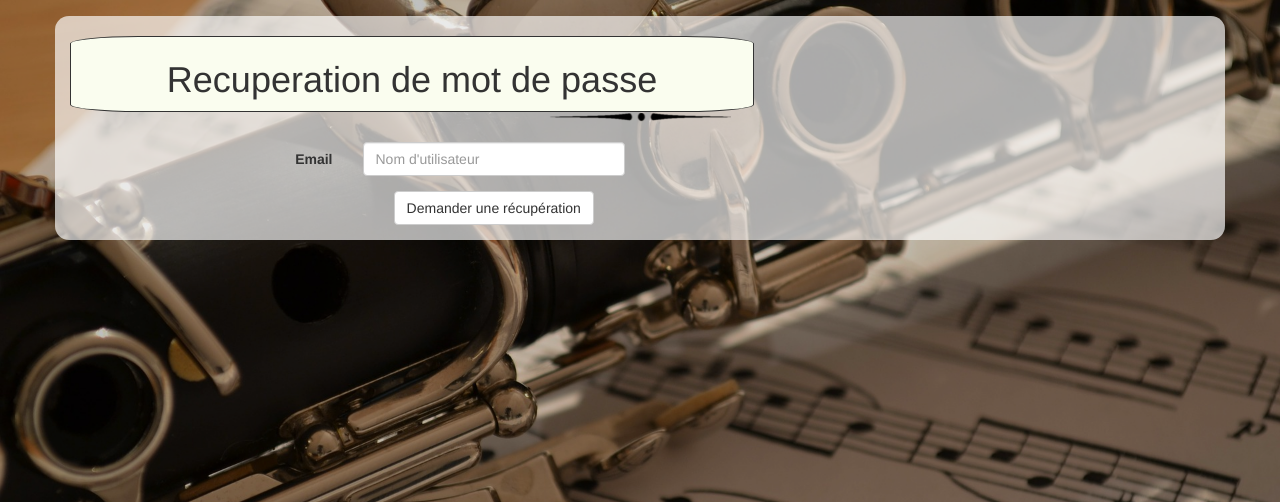
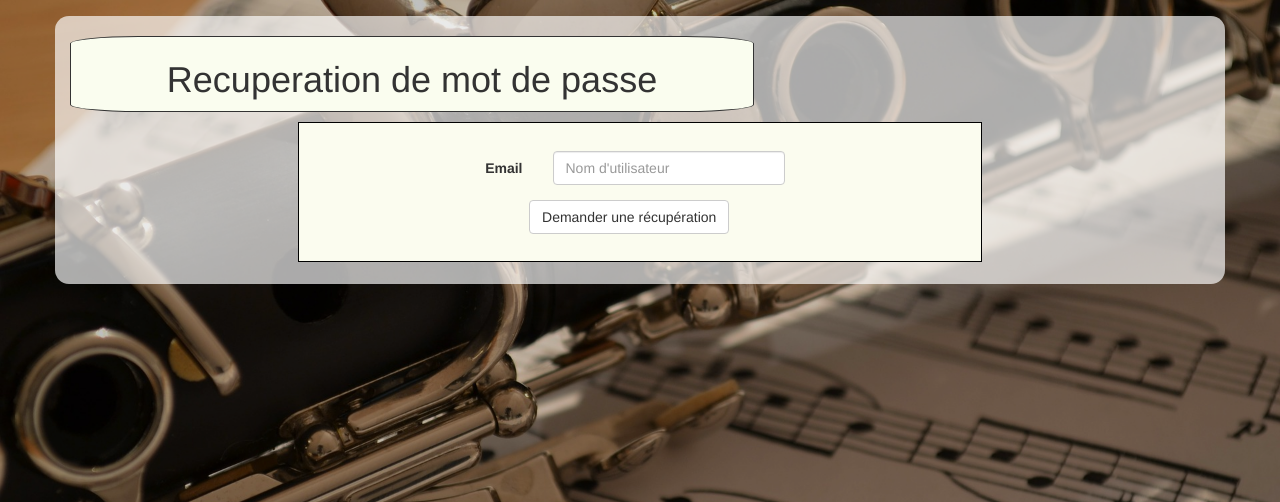
Before and after one commit to Ladislus/dut2_projet_projet-quatuor-2a11b, a Flask app: page /other/mdpOubli/ in a window 1280 px wide. Shown: the part 54-556 px from the top of the page. Run offline with Flask 2, Linux system fonts and the light colour scheme; the visitor is signed in with stand-in values (Sample User, id 1); data comes from the database, SQL or seed files in the repository; data that the repository does not hold is empty; some libraries are stand-ins or nearby versions.

Commit message:
css mdp oubli

```diff
--- a/Developpement/static/styles/css/autre/mdpOubli.css
+++ b/Developpement/static/styles/css/autre/mdpOubli.css
@@ -1,10 +1,24 @@
-
-.underline2{
-  width:16%;
-  margin-top:-2.5%;
-
-}
-
 .liens{
   text-align: center;
 }
+#page{
+  background-color: #fbfcef;
+  border-color: black;
+  border-style: solid;
+  border-width: thin;
+  width: 60%;
+  margin-left: 20%;
+  margin-bottom: 2%;
+  padding-top: 2.5%;
+  padding-bottom: 1%;
+  padding-left: 5%;
+}
+.col-sm-3{
+  width: 40%;
+}
+#mail>label{
+  margin-left: -10%;
+}
+#bouton{
+  margin-left: 24%;
+}
--- a/Developpement/templates/other/mbpOubli.html
+++ b/Developpement/templates/other/mbpOubli.html
@@ -5,19 +5,19 @@
 
 <div class="liens">
 <h1>Recuperation de mot de passe</h1>
-<img class="underline2" src="{{ url_for('static',filename='img/underline3.png') }}" alt="underline">
 </div>
+<div id="page">
   <form class="form-horizontal liens" id="form_mdpoubli"role="form" method="POST" action="{{ url_for('other_mdpOublie') }}">
-  <div class="form-group">
+    <div id="mail" class="form-group">
       <label for="mail" class="col-sm-3 control-label">Email</label>
       <div class="col-sm-3">{{ oubliForm.mail(size=50, class_="form-control", placeholder="Nom d'utilisateur") }}</div>
     </div>
     <div class="form-group">
-    <div class="col-sm-offset-3 col-sm-3">
+      <div id="bouton" class="col-sm-offset-3 col-sm-3">
         <button type="submit" class="btn btn-default">Demander une récupération</button>
       </div>
     </div>
-
   </form>
+</div>
 
 {% endblock %}
```
Also changed, not shown: Developpement/static/styles/css/stage/stage_inscription_autorisation_medicale.css (+17 -2 lines), Developpement/templates/stage/stage_inscription_autorisationMedicale.html (+9 -1 lines). Lines whose indentation alone changed are shown as unchanged.
